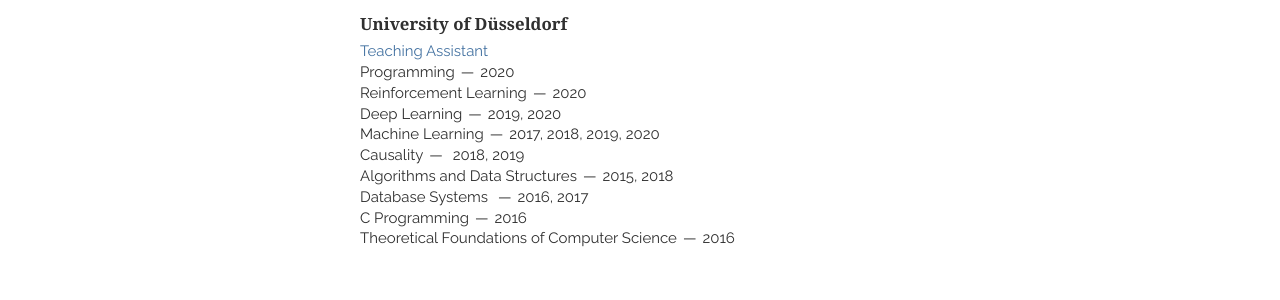
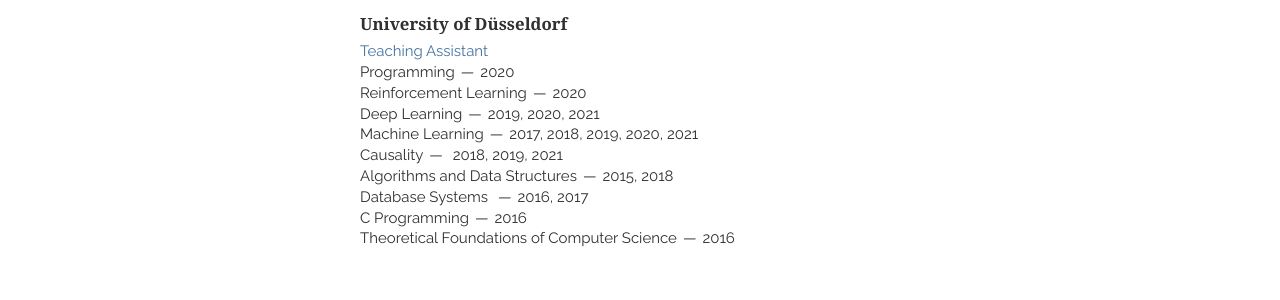
Before and after one commit to tuelwer/tuelwer.github.io, a Jekyll site: the page built from index.html, in a window 1280 px wide. Shown: the part 1398-1698 px from the top of the page. Built offline with Jekyll 4.4.1, drawn with Linux system fonts in a browser that asks for light colours; nearby versions of some CDN libraries; some web fonts are replaced; the list of posts is cut into pages by our own code.

Commit message:
Update teaching.html

```diff
--- a/_includes/teaching.html
+++ b/_includes/teaching.html
@@ -7,9 +7,9 @@
     </header>
     <adress>Programming</adress><time>2020</time></br>
     <adress>Reinforcement Learning</adress><time>2020</time></br>
-    <adress>Deep Learning</adress><time>2019, 2020</time></br>
-    <adress>Machine Learning</adress><time>2017, 2018, 2019, 2020</time></br>
-    <adress>Causality</adress><time> 2018, 2019</time></br>
+    <adress>Deep Learning</adress><time>2019, 2020, 2021</time></br>
+    <adress>Machine Learning</adress><time>2017, 2018, 2019, 2020, 2021</time></br>
+    <adress>Causality</adress><time> 2018, 2019, 2021</time></br>
     <adress>Algorithms and Data Structures</adress><time>2015, 2018</time></br>
     <adress>Database Systems </adress><time>2016, 2017</time></br>
     <adress>C Programming</adress><time>2016</time></br>
```
